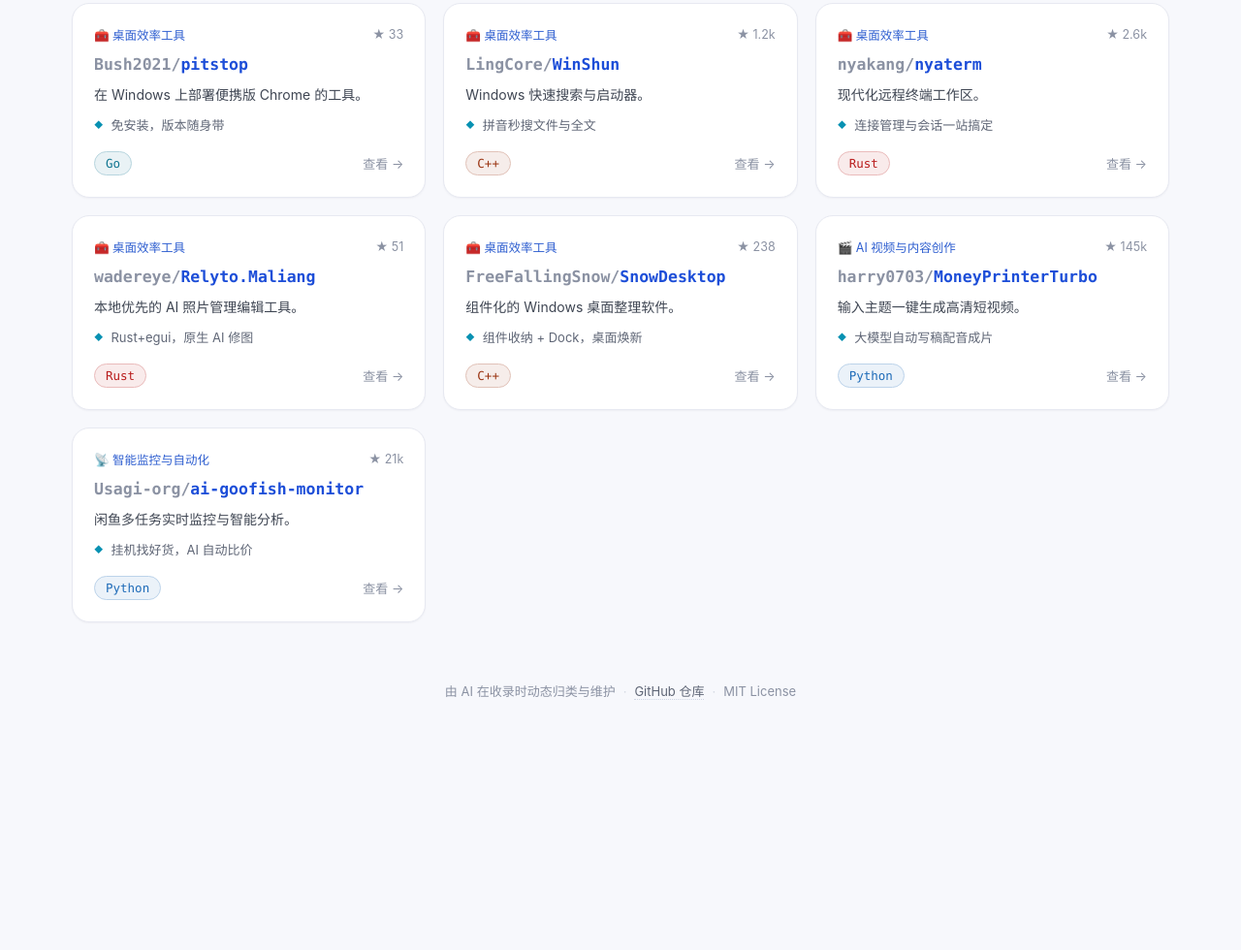
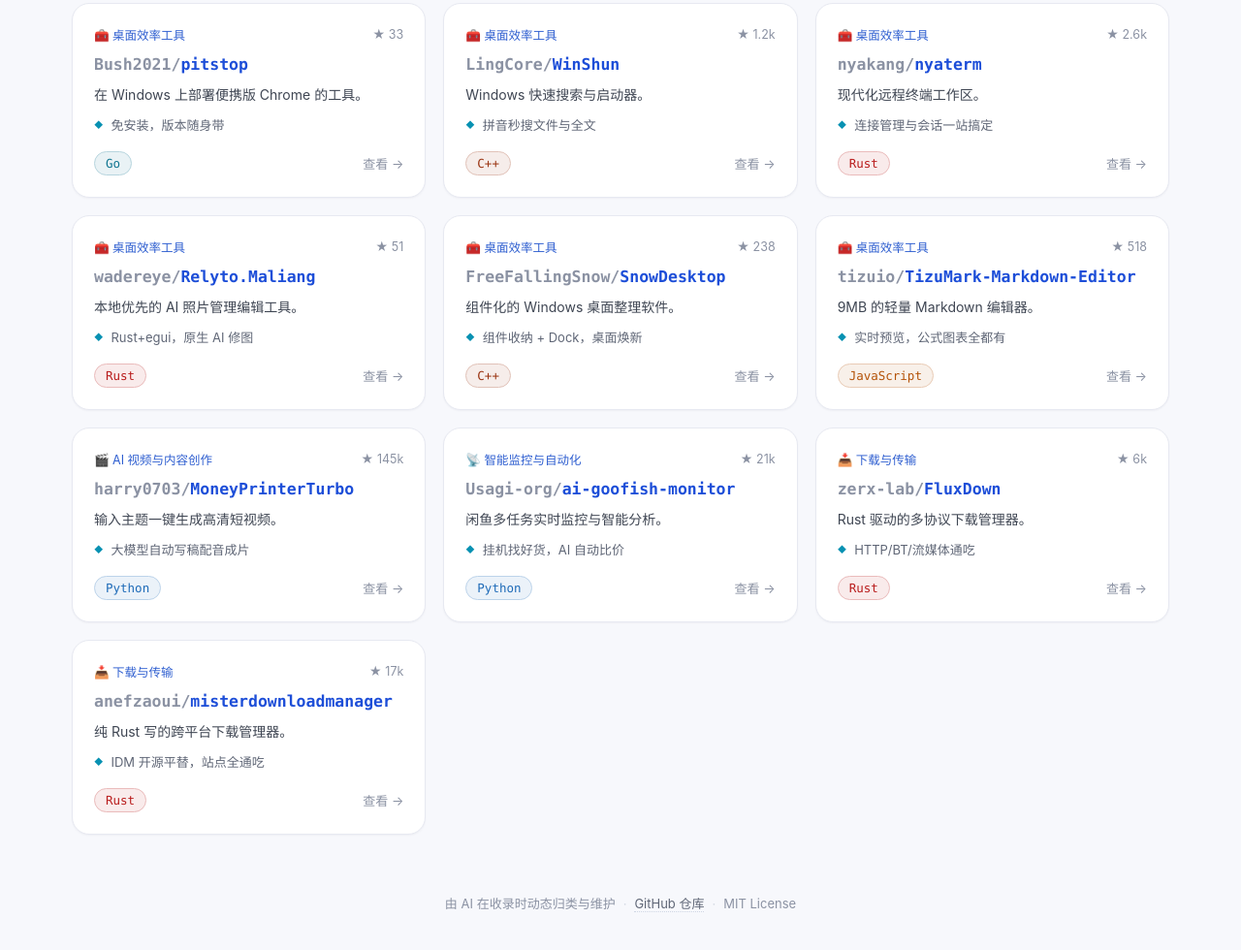
Before and after one commit to MagicCube99/repo-picks, a plain HTML site: page docs/index.html in a window 1280 px wide. Shown: the part 1794-2774 px from the top of the page at 97% size. Before the commit the page ends 2591 px from the top, so only its background shows below. Drawn offline with Linux system fonts and the light colour scheme.

Commit message:
pick: add FluxDown, misterdownloadmanager, TizuMark-Markdown-Editor
Add a new 📥 下载与传输 category and sync README, banner and site counts to 28 projects / 11 categories.

Co-Authored-By: Claude Code <noreply@anthropic.com>

```diff
--- a/docs/index.html
+++ b/docs/index.html
@@ -116,8 +116,8 @@
     <h1>repo-picks</h1>
     <p class="tagline">随手收藏的有趣开源项目 · 不求全面，只记眼前一亮</p>
     <div class="stats">
-      <span class="chip"><b>25</b> 个项目</span>
-      <span class="chip"><b>10</b> 个分类</span>
+      <span class="chip"><b>28</b> 个项目</span>
+      <span class="chip"><b>11</b> 个分类</span>
       <span class="chip">AI 动态归类</span>
       <span class="chip">MIT License</span>
     </div>
@@ -138,6 +138,7 @@
         <option value="desktop">🧰 桌面效率</option>
         <option value="video">🎬 AI 视频创作</option>
         <option value="monitor">📡 智能监控</option>
+        <option value="download">📥 下载与传输</option>
       </select>
     </div>
     <div class="field">
@@ -163,7 +164,7 @@
         <option value="asc">★ 从低到高</option>
       </select>
     </div>
-    <span class="count" id="count">25 / 25</span>
+    <span class="count" id="count">28 / 28</span>
   </div>
 
   <main class="grid">
@@ -351,6 +352,14 @@
       <div class="card-foot"><span class="lang" style="--c:#9a3412">C++</span><span class="go">查看 →</span></div>
     </a>
 
+    <a class="card" data-lang="JavaScript" data-cat="desktop" href="https://github.com/tizuio/TizuMark-Markdown-Editor">
+      <div class="card-top"><span class="cat">🧰 桌面效率工具</span><span>★ 518</span></div>
+      <h2 class="name"><span class="owner">tizuio/</span><b>TizuMark-Markdown-Editor</b></h2>
+      <p class="desc">9MB 的轻量 Markdown 编辑器。</p>
+      <p class="hi">实时预览，公式图表全都有</p>
+      <div class="card-foot"><span class="lang" style="--c:#b45309">JavaScript</span><span class="go">查看 →</span></div>
+    </a>
+
     <a class="card" data-lang="Python" data-cat="video" href="https://github.com/harry0703/MoneyPrinterTurbo">
       <div class="card-top"><span class="cat">🎬 AI 视频与内容创作</span><span>★ 145k</span></div>
       <h2 class="name"><span class="owner">harry0703/</span><b>MoneyPrinterTurbo</b></h2>
@@ -365,6 +374,22 @@
       <p class="desc">闲鱼多任务实时监控与智能分析。</p>
       <p class="hi">挂机找好货，AI 自动比价</p>
       <div class="card-foot"><span class="lang" style="--c:#1e6bb8">Python</span><span class="go">查看 →</span></div>
+    </a>
+
+    <a class="card" data-lang="Rust" data-cat="download" href="https://github.com/zerx-lab/FluxDown">
+      <div class="card-top"><span class="cat">📥 下载与传输</span><span>★ 6k</span></div>
+      <h2 class="name"><span class="owner">zerx-lab/</span><b>FluxDown</b></h2>
+      <p class="desc">Rust 驱动的多协议下载管理器。</p>
+      <p class="hi">HTTP/BT/流媒体通吃</p>
+      <div class="card-foot"><span class="lang" style="--c:#b91c1c">Rust</span><span class="go">查看 →</span></div>
+    </a>
+
+    <a class="card" data-lang="Rust" data-cat="download" href="https://github.com/anefzaoui/misterdownloadmanager">
+      <div class="card-top"><span class="cat">📥 下载与传输</span><span>★ 17k</span></div>
+      <h2 class="name"><span class="owner">anefzaoui/</span><b>misterdownloadmanager</b></h2>
+      <p class="desc">纯 Rust 写的跨平台下载管理器。</p>
+      <p class="hi">IDM 开源平替，站点全通吃</p>
+      <div class="card-foot"><span class="lang" style="--c:#b91c1c">Rust</span><span class="go">查看 →</span></div>
     </a>
   </main>
 
```
Also changed, not shown: docs/banner.svg, 1 other file.
